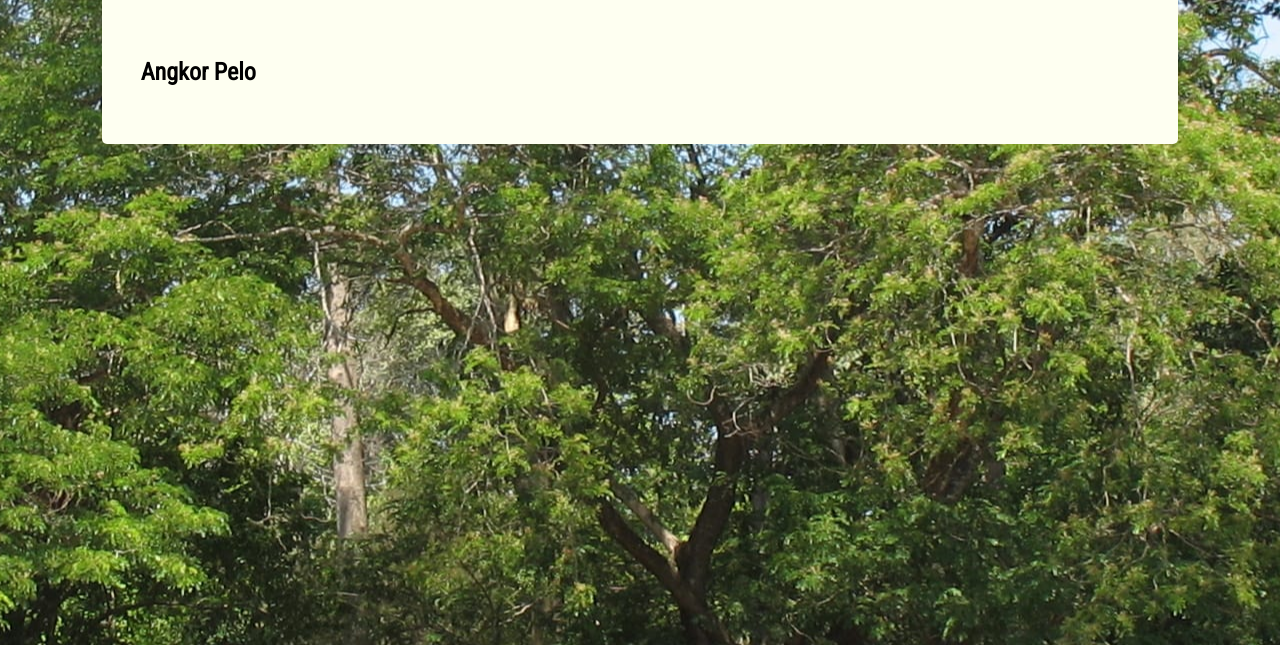
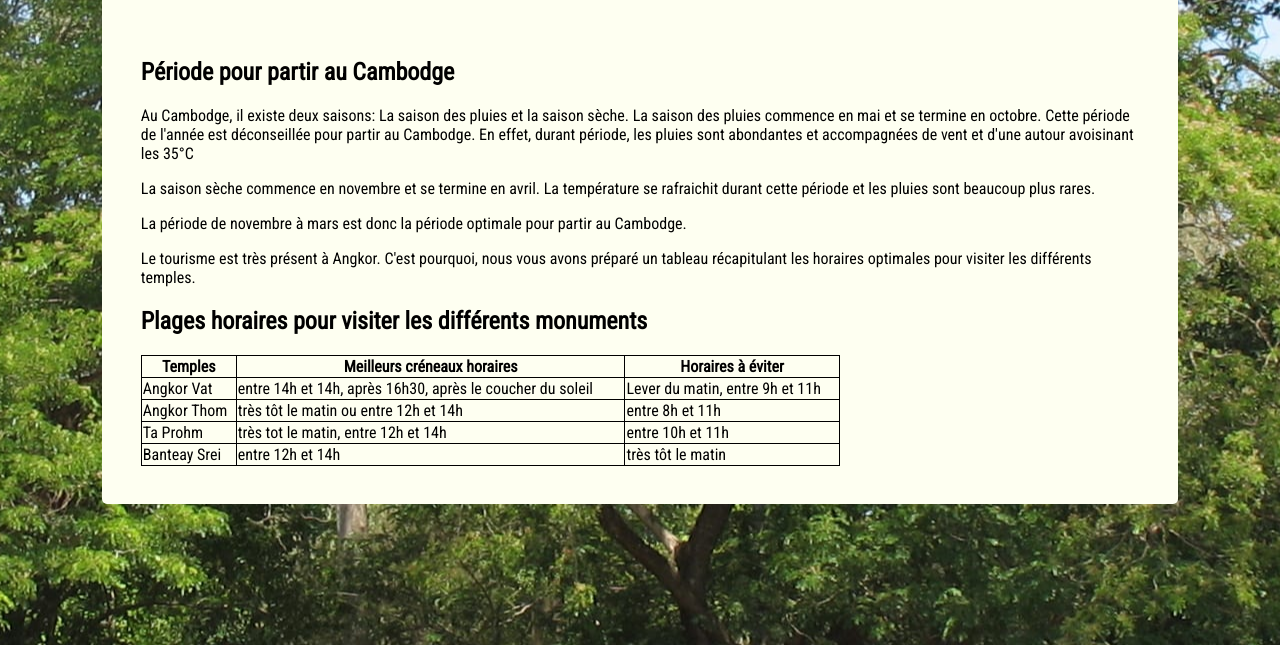
Before and after one commit to Armadindon/Angkor-UPEM, a PHP site: page /pages/infospratique/horaires.html in a window 1280 px wide. Shown: the part 155-800 px from the top of the page. Run offline with PHP 8.4, Linux system fonts and the light colour scheme.

Commit message:
update horaires, apropos.css, logos started

```diff
--- /dev/null
+++ b/CSS/horaires.css
@@ -0,0 +1,8 @@
+table {
+  border-collapse: collapse;
+  width: 70%;
+}
+
+table, td, th {
+border: 1px solid black;
+}
--- a/index.html
+++ b/index.html
@@ -17,7 +17,11 @@
   <body>
 
     <header>
+      <div class="banniere">
+      <img src="CSS\Images\logo\upem.png" alt="Logo de l'UPEM">
       <h1>Angkor</h1>
+    </div>
+
       <nav>
 
 
--- a/pages/infospratique/horaires.html
+++ b/pages/infospratique/horaires.html
@@ -3,6 +3,7 @@
   <head>
     <link href="https://fonts.googleapis.com/css?family=Roboto+Condensed" rel="stylesheet">
     <link rel="stylesheet" href="..\..\CSS\styles.css">
+    <link rel="stylesheet" href="..\..\CSS\horaires.css">
     <meta charset="utf-8">
     <title>Site National D'Angkor</title>
   </head>
@@ -52,7 +53,47 @@
     </header>
       <div class="Contenu">
 
-        <h2>Angkor Pelo</h2>
+        <h2>Période pour partir au Cambodge</h2>
+        <p>Au Cambodge, il existe deux saisons: La saison des pluies et la saison sèche.
+          La saison des pluies commence en mai et se termine en octobre.
+          Cette période de l'année est déconseillée pour partir au Cambodge. En effet, durant période, les pluies sont abondantes et accompagnées
+          de vent et d'une autour avoisinant les 35°C</p>
+          La saison sèche commence en novembre et se termine en avril.
+          La température se rafraichit durant cette période et les pluies sont beaucoup plus rares.</p>
+          <p>La période de novembre à mars est donc la période optimale pour partir au Cambodge.</p>
+        <p>Le tourisme est très présent à Angkor.
+          C'est pourquoi, nous vous avons préparé un tableau récapitulant les horaires optimales pour visiter les différents temples.</p>
+
+        <h2>Plages horaires pour visiter les différents monuments</h2>
+        <table>
+          <tr>
+            <th>Temples</th>
+            <th>Meilleurs créneaux horaires</th>
+            <th>Horaires à éviter</th>
+          </tr>
+          <tr>
+            <td>Angkor Vat</td>
+            <td>entre 14h et 14h, après 16h30, après le coucher du soleil</td>
+            <td>Lever du matin, entre 9h et 11h</td>
+          </tr>
+          <tr>
+            <td>Angkor Thom</td>
+            <td>très tôt le matin ou entre 12h et 14h</td>
+            <td>entre 8h et 11h</td>
+          </tr>
+          <tr>
+            <td>Ta Prohm</td>
+            <td>très tot le matin, entre 12h et 14h</td>
+            <td>entre 10h et 11h</td>
+          </tr>
+          <tr>
+            <td>Banteay Srei</td>
+            <td>entre 12h et 14h</td>
+            <td>très tôt le matin</td>
+          </tr>
+        </table>
+
+
 
       </div>
 
```
Also changed, not shown: CSS/apropos.css (added, +31 -0 lines), CSS/styles.css (+4 -29 lines), pages/apropos/apropos.html (+6 -5 lines), CSS/Images/logo/unesco.png (added), CSS/Images/logo/upem.png (added).
